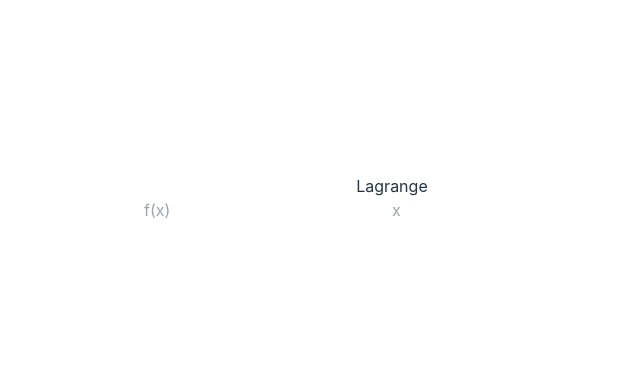
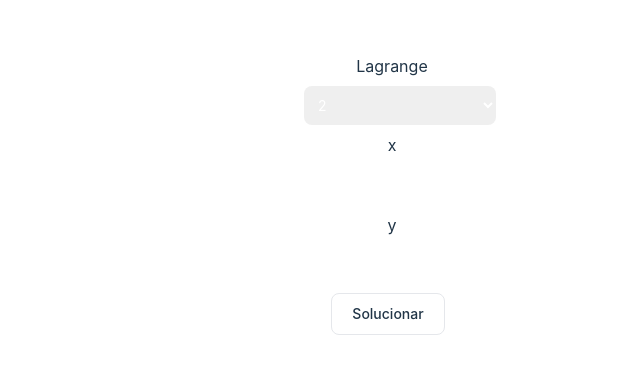
Before and after one commit to Castro-1/ANFront, a React (Vite) app: page /parte3/lagrange in a window 1280 px wide. Shown: the part 202-576 px from the top of the page, without its empty margins (248-888 px from the left). Built offline with nearby package versions, Linux system fonts and the light colour scheme.

Commit message:
templates parte 3

```diff
--- a/src/pages/Part3/Lagrange.jsx
+++ b/src/pages/Part3/Lagrange.jsx
@@ -1,10 +1,73 @@
+import { useState, useEffect } from "react";
+import { initializeXValues } from "./features/initializeValues";
+import MatrixInputs from "./features/MatrixInputs";
+import Select from "../../components/inputs/Select";
+import Button from "../../components/Button";
+
 export default function Lagrange() {
+  const [inputs, setInputs] = useState({
+    size: 2,
+    x: initializeXValues(),
+    y: initializeXValues(),
+  })
+
+  const handleSize = (ev) => {
+    setInputs((prev) => ({ ...prev, size: ev.target.value }));
+  };
+
+  useEffect(() => {
+    setInputs((prev) => ({
+      ...prev,
+      x: initializeXValues(),
+      y: initializeXValues(),
+    }));
+  }, [inputs.size]);
+
+  const handleSubmit = async () => {
+    let data = {
+      x: formattedMatrix(inputs.x, inputs.size),
+      y: formattedMatrix(inputs.y, inputs.size),
+    };
+
+    const response = await axios.post(
+      "http://127.0.0.1:8000/part2/lagrange/",
+      data
+    );
+    console.log(response.data);
+    setResults(response.data);
+  };
+
+
   return (
     <div>
       <h2>Lagrange</h2>
       <div>
-        <input placeholder="f(x)" />
-        <input placeholder="x" />
+        <Select value={inputs.size} onChange={handleSize}>
+          <option value={2}>2</option>
+          <option value={3}>3</option>
+          <option value={4}>4</option>
+          <option value={5}>5</option>
+          <option value={6}>6</option>
+        </Select>
+        <div>
+          <p>x</p>
+          <MatrixInputs
+            type="x"
+            inputs={inputs.x}
+            size={inputs.size}
+            setInputs={setInputs}
+          />
+        </div>
+        <div>
+          <p>y</p>
+          <MatrixInputs
+            type="y"
+            inputs={inputs.y}
+            size={inputs.size}
+            setInputs={setInputs}
+          />
+        </div>
+        <Button onClick={handleSubmit}>Solucionar</Button>
       </div>
     </div>
   );
--- a/src/pages/Part3/Newton.jsx
+++ b/src/pages/Part3/Newton.jsx
@@ -1,10 +1,73 @@
-export default function Newton2() {
+import { useState, useEffect } from "react";
+import { initializeXValues } from "./features/initializeValues";
+import MatrixInputs from "./features/MatrixInputs";
+import Select from "../../components/inputs/Select";
+import Button from "../../components/Button";
+
+export default function Newton() {
+  const [inputs, setInputs] = useState({
+    size: 2,
+    x: initializeXValues(),
+    y: initializeXValues(),
+  })
+
+  const handleSize = (ev) => {
+    setInputs((prev) => ({ ...prev, size: ev.target.value }));
+  };
+
+  useEffect(() => {
+    setInputs((prev) => ({
+      ...prev,
+      x: initializeXValues(),
+      y: initializeXValues(),
+    }));
+  }, [inputs.size]);
+
+  const handleSubmit = async () => {
+    let data = {
+      x: formattedMatrix(inputs.x, inputs.size),
+      y: formattedMatrix(inputs.y, inputs.size),
+    };
+
+    const response = await axios.post(
+      "http://127.0.0.1:8000/part2/newton/",
+      data
+    );
+    console.log(response.data);
+    setResults(response.data);
+  };
+
+
   return (
     <div>
-      <h2>Newton</h2>
+      <h2>Lagrange</h2>
       <div>
-        <input placeholder="f(x)" />
-        <input placeholder="x" />
+        <Select value={inputs.size} onChange={handleSize}>
+          <option value={2}>2</option>
+          <option value={3}>3</option>
+          <option value={4}>4</option>
+          <option value={5}>5</option>
+          <option value={6}>6</option>
+        </Select>
+        <div>
+          <p>x</p>
+          <MatrixInputs
+            type="x"
+            inputs={inputs.x}
+            size={inputs.size}
+            setInputs={setInputs}
+          />
+        </div>
+        <div>
+          <p>y</p>
+          <MatrixInputs
+            type="y"
+            inputs={inputs.y}
+            size={inputs.size}
+            setInputs={setInputs}
+          />
+        </div>
+        <Button onClick={handleSubmit}>Solucionar</Button>
       </div>
     </div>
   );
--- a/src/pages/Part3/Spline.jsx
+++ b/src/pages/Part3/Spline.jsx
@@ -1,10 +1,73 @@
+import { useState, useEffect } from "react";
+import { initializeXValues } from "./features/initializeValues";
+import MatrixInputs from "./features/MatrixInputs";
+import Select from "../../components/inputs/Select";
+import Button from "../../components/Button";
+
 export default function Spline() {
+  const [inputs, setInputs] = useState({
+    size: 2,
+    x: initializeXValues(),
+    y: initializeXValues(),
+  })
+
+  const handleSize = (ev) => {
+    setInputs((prev) => ({ ...prev, size: ev.target.value }));
+  };
+
+  useEffect(() => {
+    setInputs((prev) => ({
+      ...prev,
+      x: initializeXValues(),
+      y: initializeXValues(),
+    }));
+  }, [inputs.size]);
+
+  const handleSubmit = async () => {
+    let data = {
+      x: formattedMatrix(inputs.x, inputs.size),
+      y: formattedMatrix(inputs.y, inputs.size),
+    };
+
+    const response = await axios.post(
+      "http://127.0.0.1:8000/part2/lagrange/",
+      data
+    );
+    console.log(response.data);
+    setResults(response.data);
+  };
+
+
   return (
     <div>
       <h2>Spline</h2>
       <div>
-        <input placeholder="f(x)" />
-        <input placeholder="x" />
+        <Select value={inputs.size} onChange={handleSize}>
+          <option value={2}>2</option>
+          <option value={3}>3</option>
+          <option value={4}>4</option>
+          <option value={5}>5</option>
+          <option value={6}>6</option>
+        </Select>
+        <div>
+          <p>x</p>
+          <MatrixInputs
+            type="x"
+            inputs={inputs.x}
+            size={inputs.size}
+            setInputs={setInputs}
+          />
+        </div>
+        <div>
+          <p>y</p>
+          <MatrixInputs
+            type="y"
+            inputs={inputs.y}
+            size={inputs.size}
+            setInputs={setInputs}
+          />
+        </div>
+        <Button onClick={handleSubmit}>Solucionar</Button>
       </div>
     </div>
   );
--- a/src/pages/Part3/Vandermonde.jsx
+++ b/src/pages/Part3/Vandermonde.jsx
@@ -1,10 +1,73 @@
+import { useState, useEffect } from "react";
+import { initializeXValues } from "./features/initializeValues";
+import MatrixInputs from "./features/MatrixInputs";
+import Select from "../../components/inputs/Select";
+import Button from "../../components/Button";
+
 export default function Vandermonde() {
+  const [inputs, setInputs] = useState({
+    size: 2,
+    x: initializeXValues(),
+    y: initializeXValues(),
+  })
+
+  const handleSize = (ev) => {
+    setInputs((prev) => ({ ...prev, size: ev.target.value }));
+  };
+
+  useEffect(() => {
+    setInputs((prev) => ({
+      ...prev,
+      x: initializeXValues(),
+      y: initializeXValues(),
+    }));
+  }, [inputs.size]);
+
+  const handleSubmit = async () => {
+    let data = {
+      x: formattedMatrix(inputs.x, inputs.size),
+      y: formattedMatrix(inputs.y, inputs.size),
+    };
+
+    const response = await axios.post(
+      "http://127.0.0.1:8000/part2/vandermonde/",
+      data
+    );
+    console.log(response.data);
+    setResults(response.data);
+  };
+
+
   return (
     <div>
       <h2>Vandermonde</h2>
       <div>
-        <input placeholder="f(x)" />
-        <input placeholder="x" />
+        <Select value={inputs.size} onChange={handleSize}>
+          <option value={2}>2</option>
+          <option value={3}>3</option>
+          <option value={4}>4</option>
+          <option value={5}>5</option>
+          <option value={6}>6</option>
+        </Select>
+        <div>
+          <p>x</p>
+          <MatrixInputs
+            type="x"
+            inputs={inputs.x}
+            size={inputs.size}
+            setInputs={setInputs}
+          />
+        </div>
+        <div>
+          <p>y</p>
+          <MatrixInputs
+            type="y"
+            inputs={inputs.y}
+            size={inputs.size}
+            setInputs={setInputs}
+          />
+        </div>
+        <Button onClick={handleSubmit}>Solucionar</Button>
       </div>
     </div>
   );
--- /dev/null
+++ b/src/pages/Part3/features/MatrixInputs.jsx
@@ -0,0 +1,49 @@
+import SmallInput from "../../../components/inputs/SmallInput";
+
+export default function MatrixInputs({type, inputs, size, setInputs }) {
+  const handleInputs = (matrix, i, value) => {
+    setInputs((prev) => {
+      let tmp = prev[matrix];
+        tmp[i] = value;
+      return { ...prev, [matrix]: prev[matrix] };
+    });
+  };
+
+  const generateXInputs = () => {
+    const cells = [];
+    for (let i = 0; i < size; i++) {
+      cells.push(
+        <SmallInput
+          key={i}
+          value={inputs[i]}
+          onChange={(ev) => handleInputs("x", i, ev.target.value)}
+        />
+      );
+    }
+    return cells;
+  };
+
+  const generateYInputs = () => {
+    const cells = [];
+    for (let i = 0; i < size; i++) {
+      cells.push(
+        <SmallInput
+          key={i}
+          value={inputs[i]}
+          onChange={(ev) => handleInputs("y", i, ev.target.value)}
+        />
+      );
+    }
+    return cells;
+  };
+
+  const X = type === "x" && generateXInputs();
+  const Y = type === "y" && generateYInputs();
+
+  return (
+    <div>
+      {X}
+      {Y}
+    </div>
+  );
+}
--- /dev/null
+++ b/src/pages/Part3/features/formattedMatrix.js
@@ -0,0 +1,7 @@
+export const formattedMatrix = (matrix, size) => {
+    let tmp = [];
+    for (let i = 0; i < size; i++) {
+        tmp.push(parseFloat(matrix[i]));
+    }
+    return tmp;
+};
--- /dev/null
+++ b/src/pages/Part3/features/initializeValues.js
@@ -0,0 +1,7 @@
+export const initializeXValues = () => {
+    const values = [];
+    for (let i = 0; i < 6; i++) {
+      values.push(0);
+    }
+    return values;
+  };
```
